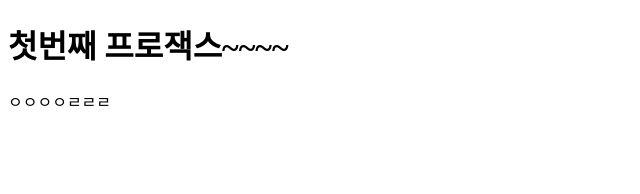
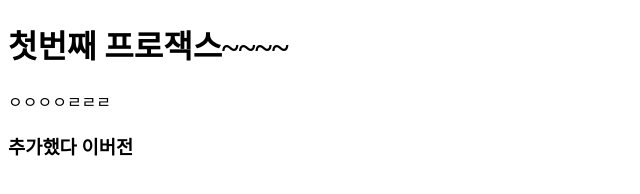
Before and after one commit to wpchocom/first-noona-project, a plain HTML site: page index.html in a window 1280 px wide. Shown: the whole page, without its empty margins (0-640 px from the left). Drawn offline with Linux system fonts and the light colour scheme.

Commit message:
second commit

```diff
--- a/index.html
+++ b/index.html
@@ -9,5 +9,8 @@
   <body>
     <h1>첫번째 프로잭스~~~~</h1>
     <p>ㅇㅇㅇㅇㄹㄹㄹ</p>
+    <h3>
+        추가했다 이버전
+    </h3>
   </body>
 </html>
```
